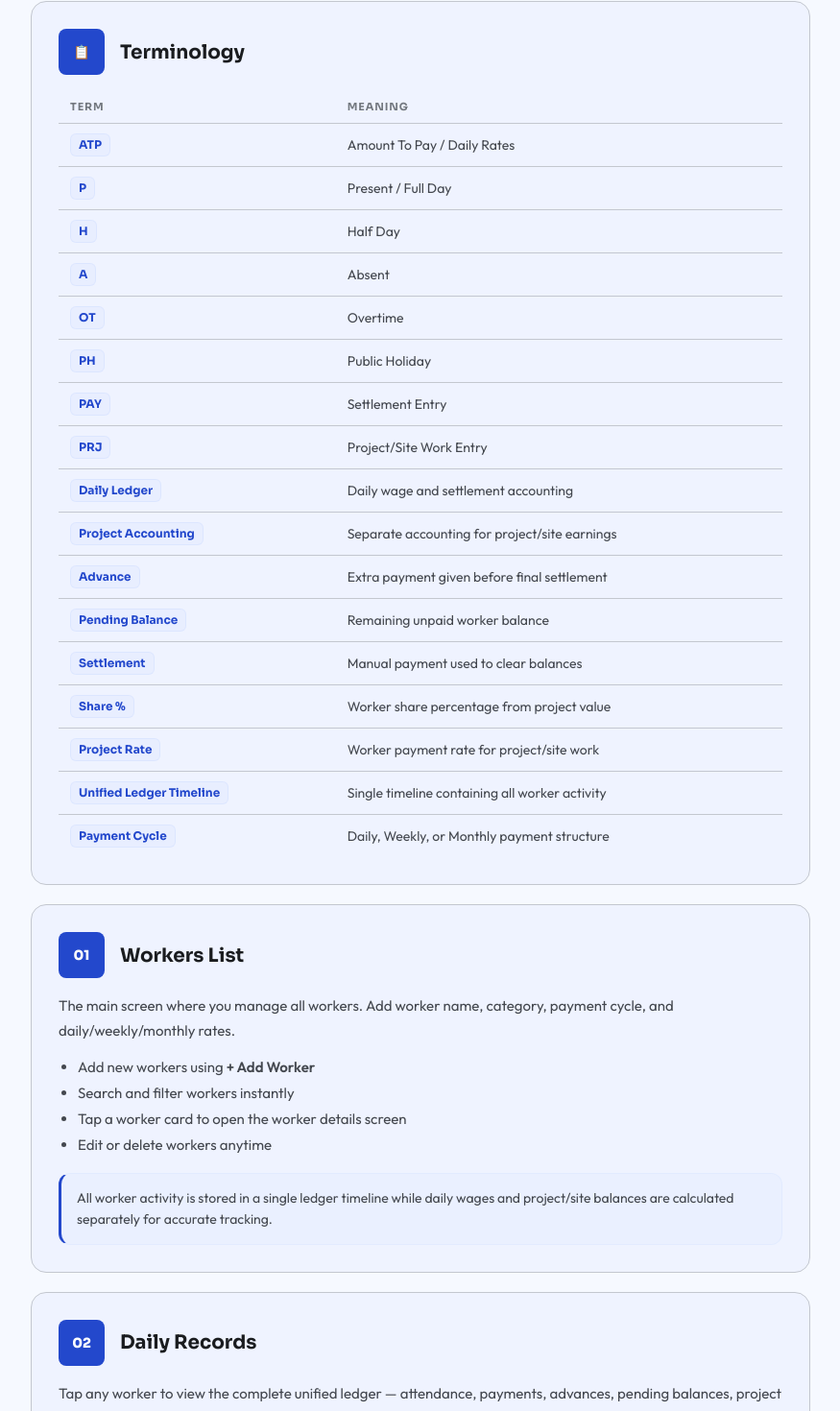
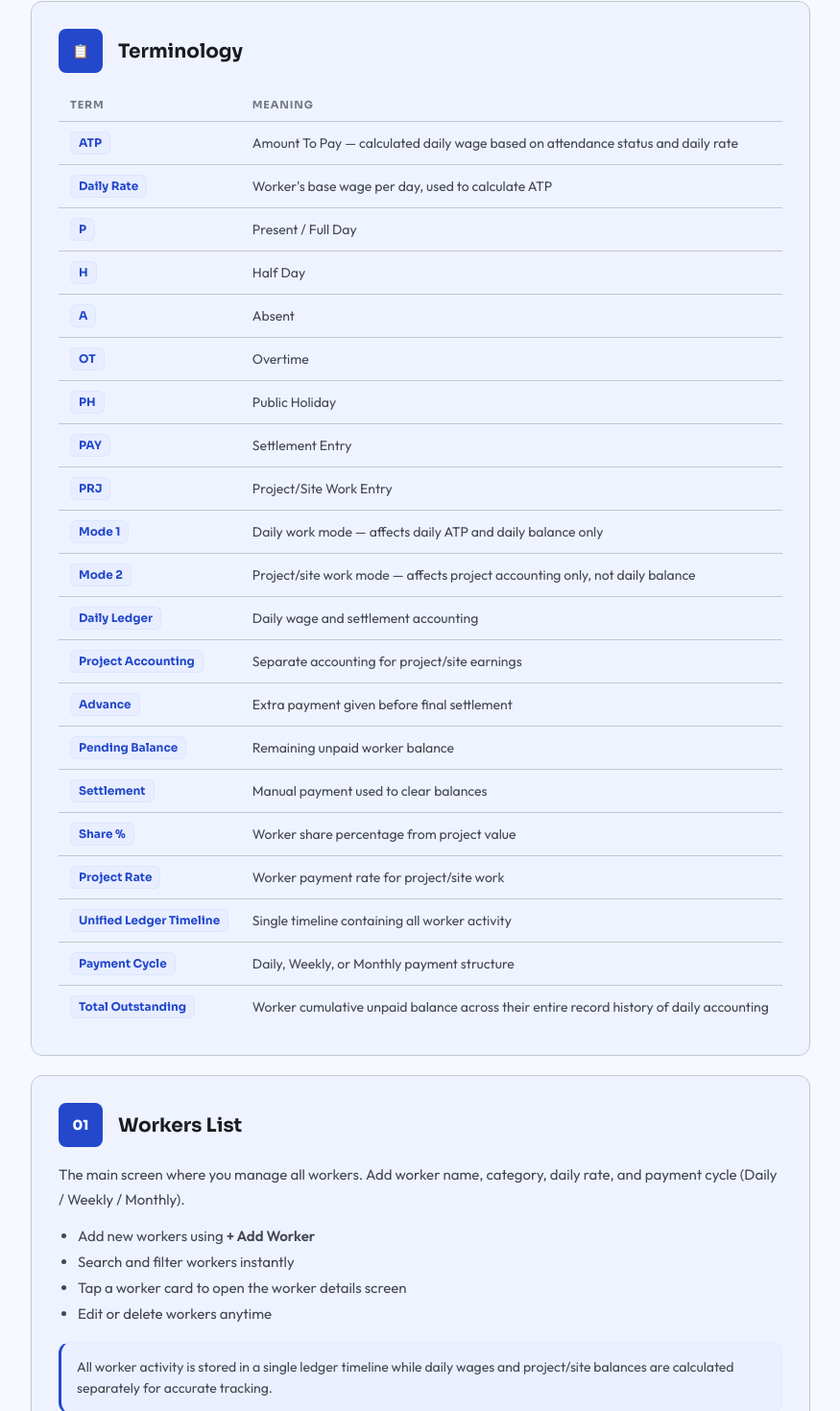
Before and after one commit to johnsstalk/workerslog-web, a Next.js app: page /guide in a window 1280 px wide. Shown: the part 416-1886 px from the top of the page at 96% size, without its empty margins (202-1077 px from the left). Built offline with nearby package versions, Linux system fonts and the light colour scheme.

Commit message:
feat: update terminology descriptions in GuideContent and adjust DownloadSection file size

```diff
--- a/components/guide/guide-content.jsx
+++ b/components/guide/guide-content.jsx
@@ -9,7 +9,8 @@ export default function GuideContent() {
   ];
 
   const TERMS = [
-    ['ATP', 'Amount To Pay / Daily Rates'],
+    ['ATP', 'Amount To Pay — calculated daily wage based on attendance status and daily rate'],
+    ['Daily Rate', "Worker's base wage per day, used to calculate ATP"],
     ['P', 'Present / Full Day'],
     ['H', 'Half Day'],
     ['A', 'Absent'],
@@ -17,6 +18,8 @@ export default function GuideContent() {
     ['PH', 'Public Holiday'],
     ['PAY', 'Settlement Entry'],
     ['PRJ', 'Project/Site Work Entry'],
+    ['Mode 1', 'Daily work mode — affects daily ATP and daily balance only'],
+    ['Mode 2', 'Project/site work mode — affects project accounting only, not daily balance'],
     ['Daily Ledger', 'Daily wage and settlement accounting'],
     ['Project Accounting', 'Separate accounting for project/site earnings'],
     ['Advance', 'Extra payment given before final settlement'],
@@ -26,6 +29,7 @@ export default function GuideContent() {
     ['Project Rate', 'Worker payment rate for project/site work'],
     ['Unified Ledger Timeline', 'Single timeline containing all worker activity'],
     ['Payment Cycle', 'Daily, Weekly, or Monthly payment structure'],
+    ['Total Outstanding', 'Worker cumulative unpaid balance across their entire record history of daily accounting'],
   ];
 
   const STATUS = [
@@ -94,7 +98,7 @@ export default function GuideContent() {
             <div className="wl-step-num">01</div>
             <h2 className="wl-card-title">Workers List</h2>
           </div>
-          <p className="wl-body">The main screen where you manage all workers. Add worker name, category, payment cycle, and daily/weekly/monthly rates.</p>
+          <p className="wl-body">The main screen where you manage all workers. Add worker name, category, daily rate, and payment cycle (Daily / Weekly / Monthly).</p>
           <ul className="wl-list">
             <li>Add new workers using <strong>+ Add Worker</strong></li>
             <li>Search and filter workers instantly</li>
@@ -258,15 +262,17 @@ export default function GuideContent() {
         .wl-card {
           background: var(--color-surface-container);
           border: 1px solid var(--color-outline-variant);
-          border-radius: var(--radius-l);
+          border-radius: var(--radius-card);
           padding: 28px;
+          transition: transform 220ms ease, box-shadow 220ms ease, border-color 220ms ease;
         }
+        .wl-card:hover { transform: translateY(-6px); box-shadow: 0 18px 40px rgba(2,6,23,0.06); }
         .wl-card-head {
           display: flex; align-items: center; gap: 16px;
           margin-bottom: 16px;
         }
         .wl-step-num {
-          flex-shrink: 0; width: 48px; height: 48px;
+          flex-shrink: 0; width: 46px; height: 46px;
           border-radius: var(--radius-s);
           background: var(--color-primary-brand);
           display: flex; align-items: center; justify-content: center;
--- a/components/sections/download-section.jsx
+++ b/components/sections/download-section.jsx
@@ -54,7 +54,7 @@ export default function DownloadSection() {
             fontFamily: "'Outfit', sans-serif", fontSize: 13,
             color: 'var(--color-outline)',
           }}>
-            Android 7.0 and above · ~15 MB
+            Android 7.0 and above · ~54 MB
           </p>
         </div>
       </section>
```
